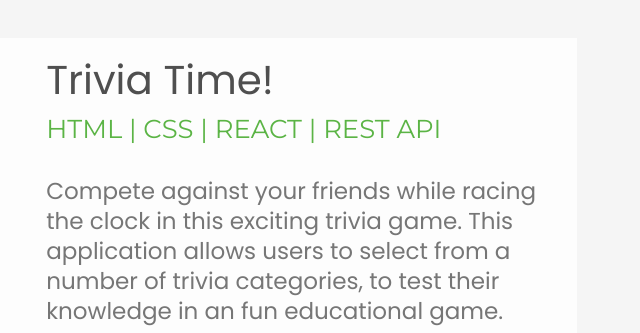
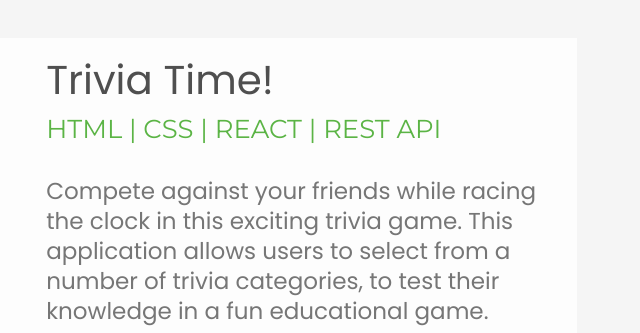
Before and after one commit to Batstone/portfolio, a plain HTML site: page index.html in a window 1280 px wide. Shown: the part 3291-3624 px from the top of the page, 639-1279 px from the left. Drawn offline with nearby package versions, Linux system fonts and the light colour scheme.

Commit message:
edited project section

```diff
--- a/index.html
+++ b/index.html
@@ -194,7 +194,7 @@
                             <h4>HTML | CSS | REACT | REST API</h4>
                             <p> Compete against your friends while racing the clock in this exciting trivia game. This
                                 application allows users to select from a number of trivia categories, to
-                                test their knowledge in an fun educational game.
+                                test their knowledge in a fun educational game.
                             </p>
                             <div class="link-container link-container-right">
                                 <a class="link" href="https://thegloriousalpacas.github.io/trivia-time/"
```
